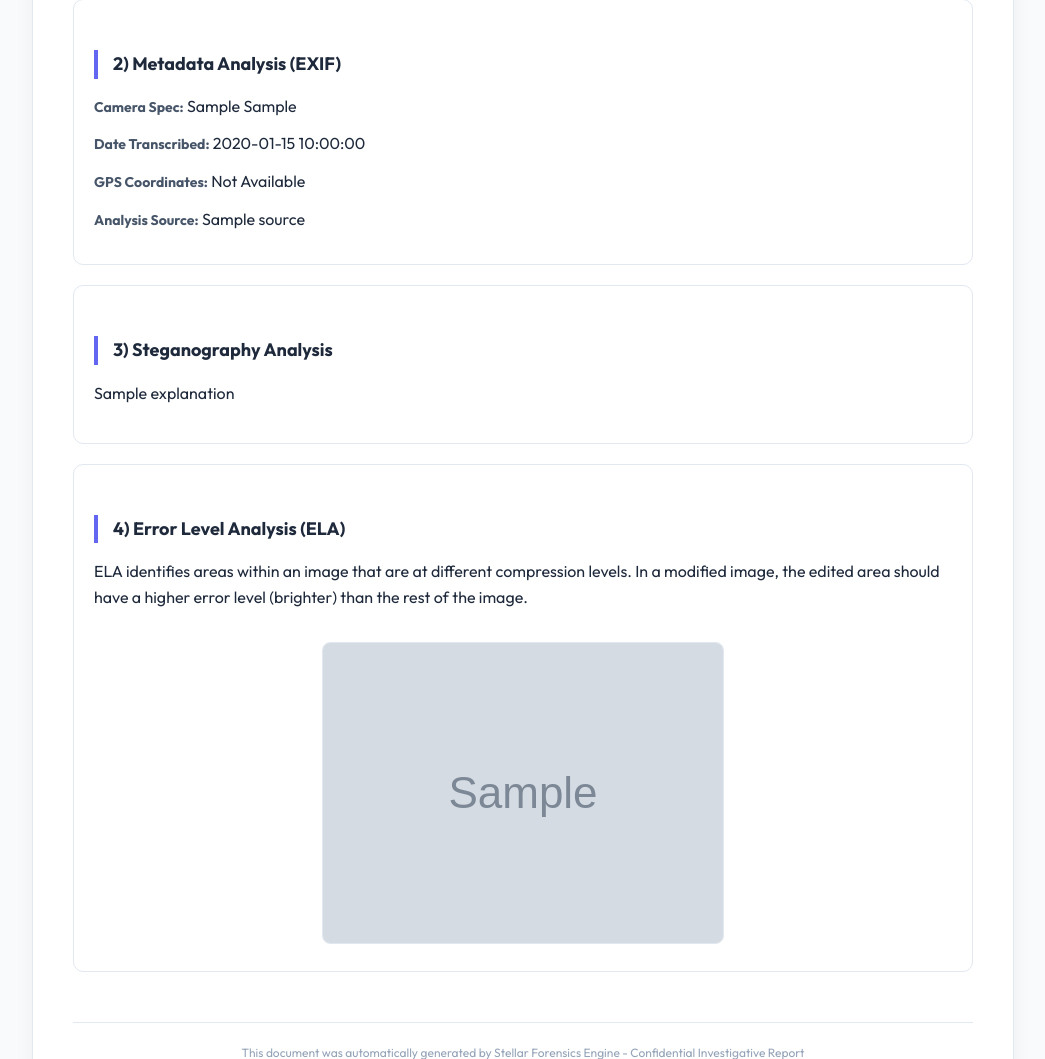
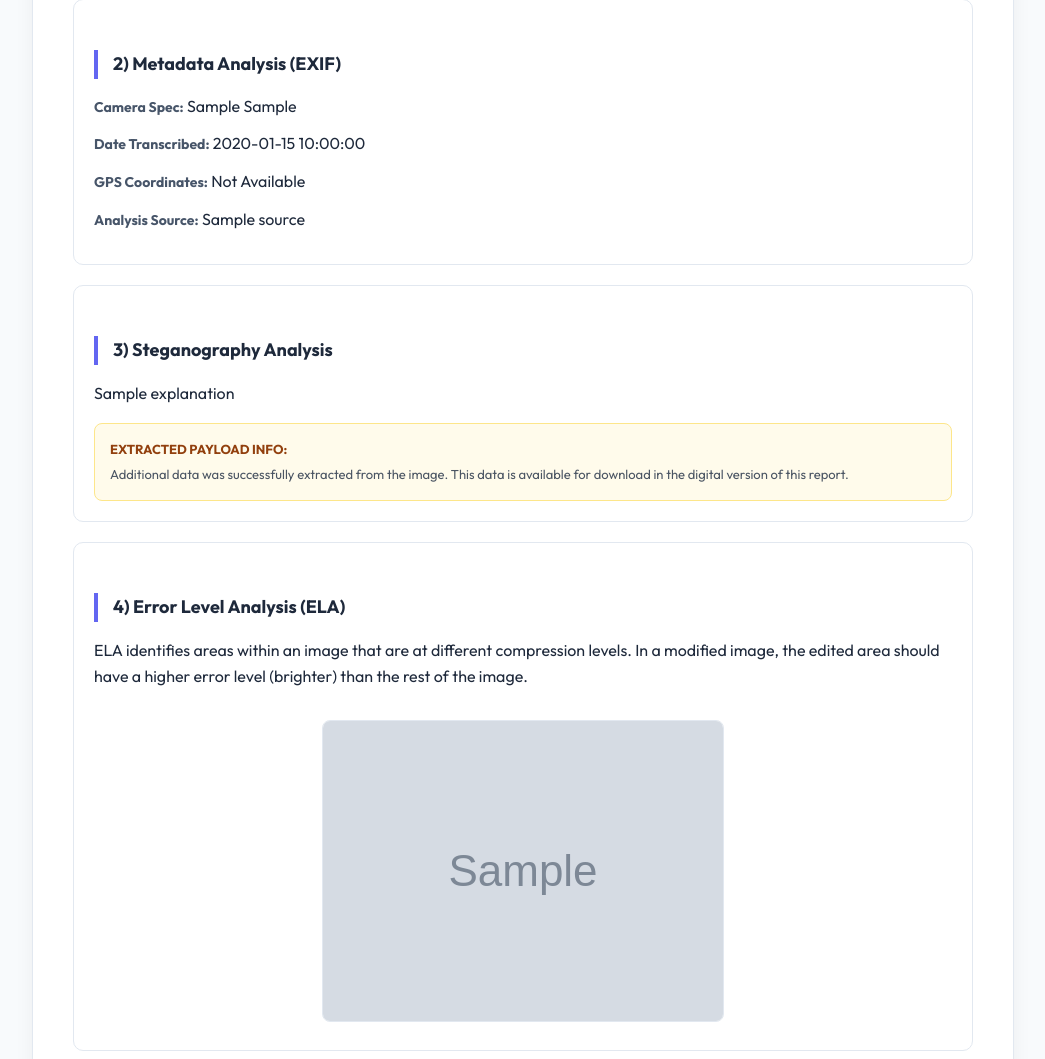
Before and after one commit to Dfkoon/Student-help.bau.koon, a Flask app: template templates/report_template.html in a window 1280 px wide. Shown: the part 890-1949 px from the top of the page, without its empty margins (117-1162 px from the left). Run offline with Flask 3, Linux system fonts and the light colour scheme; the template is opened without the code that fills it: most values are stand-ins (such as "Sample title", 1, 10 or a date in 2020); grey boxes marked "Sample" are stand-in pictures.

Commit message:
Add hidden data extraction and download feature

```diff
--- a/app.py
+++ b/app.py
@@ -210,25 +210,31 @@ def extract_exif_with_pil(image_path: str) -> Dict[str, Any]:
 # =========================
 # Hidden data detection
 # =========================
-def detect_hidden_data(image_path: str, report_path: str) -> Tuple[str, str]:
-    payload = os.path.join(report_path, "payload.bin")
+def detect_hidden_data(image_path: str, report_id: str) -> Tuple[str, str, Optional[str]]:
+    report_path = os.path.join(REPORTS_DIR, report_id)
+    payload_file = os.path.join(report_path, "payload.bin")
 
     # Try steghide (often requires password, but we try empty)
-    safe_run(["steghide", "extract", "-sf", image_path, "-p", "", "-xf", payload])
+    safe_run(["steghide", "extract", "-sf", image_path, "-p", "", "-xf", payload_file])
 
-    if os.path.exists(payload) and os.path.getsize(payload) > 0:
-        return "DETECTED", "Hidden data successfully extracted using Steghide."
+    if os.path.exists(payload_file) and os.path.getsize(payload_file) > 0:
+        return "DETECTED", "Hidden data successfully extracted using Steghide.", "payload.bin"
 
     # Try binwalk
-    bw = safe_run(["binwalk", "-e", image_path])
+    bw = safe_run(["binwalk", "-e", image_path, "-C", report_path])
     if bw["available"]:
-        extracted_dir = os.path.join(os.path.dirname(image_path), f"_{os.path.basename(image_path)}.extracted")
+        extracted_dir_name = f"_{os.path.basename(image_path)}.extracted"
+        extracted_dir = os.path.join(report_path, extracted_dir_name)
         if os.path.isdir(extracted_dir):
             files = os.listdir(extracted_dir)
             if files:
-                return "DETECTED", "Embedded files found within the image."
+                # Zip the extracted directory for download
+                zip_name = f"extracted_files_{report_id}.zip"
+                zip_path = os.path.join(report_path, zip_name)
+                shutil.make_archive(zip_path.replace('.zip', ''), 'zip', extracted_dir)
+                return "DETECTED", "Embedded files found and extracted within the image.", zip_name
 
-    return "NOT_DETECTED", "No obvious hidden data found in this image."
+    return "NOT_DETECTED", "No obvious hidden data found in this image.", None
 
 # =========================
 # Routes
@@ -286,7 +292,7 @@ def gui_analyze():
 
     hashes = compute_hashes(image_path)
     metadata = extract_exif_with_pil(image_path)
-    status, explanation = detect_hidden_data(image_path, report_path)
+    status, explanation, payload_filename = detect_hidden_data(image_path, report_id)
 
     # AI Detection
     ai_result = None
@@ -312,6 +318,27 @@ def gui_analyze():
             'model_available': False
         }
 
+    # Determine Overall Result
+    is_ai_suspicious = ai_result.get('is_manipulated', False) if ai_result else False
+    is_traditional_suspicious = (status == "DETECTED")
+
+    is_overall_suspicious = is_ai_suspicious or is_traditional_suspicious
+
+    # Unified Explanation
+    if is_overall_suspicious:
+        overall_verdict = "Suspicious / Contains Hidden Data"
+        overall_badge = "red"
+        if is_ai_suspicious and is_traditional_suspicious:
+            unified_explanation = "Multiple detection methods (AI and traditional) have identified high signs of manipulation or hidden data."
+        elif is_ai_suspicious:
+            unified_explanation = f"AI analysis has flagged this image as suspicious (Verdict: {ai_result.get('verdict', 'Suspicious')})."
+        else:
+            unified_explanation = explanation
+    else:
+        overall_verdict = "Clean"
+        overall_badge = "green"
+        unified_explanation = "No obvious signs of manipulation or hidden data found."
+
     # Dynamic Report Content (English)
     report_data = {
         "report_id": report_id,
@@ -323,11 +350,11 @@ def gui_analyze():
         "status": status,
         "explanation": explanation,
         "ela_image": f"/report/{report_id}/file/{ela_filename}" if ela_success else None,
-        "plain_badge_class": "green" if status == "NOT_DETECTED" else "red",
-        "plain_overall": "Clean" if status == "NOT_DETECTED" else "Suspicious / Contains Hidden Data",
-        "plain_hidden_answer": "None" if status == "NOT_DETECTED" else "Yes, content detected",
-        "plain_hidden_explain": explanation,
-        "plain_tampering_explain": "Based on preliminary EXIF data analysis, the image appears authentic." if metadata['camera_make'] else "Warning: Lack of camera data may indicate software processing.",
+        "plain_badge_class": overall_badge,
+        "plain_overall": overall_verdict,
+        "plain_hidden_answer": "Yes, content detected" if is_overall_suspicious else "None",
+        "plain_hidden_explain": unified_explanation,
+        "plain_tampering_explain": "Based on preliminary EXIF data analysis, the image appears authentic." if metadata.get('camera_make') else "Warning: Lack of camera data may indicate software processing.",
         "plain_signals": "Digital fingerprint and metadata verified.",
         "plain_note": "This report is an automated analysis and does not replace manual forensic investigation in complex cases.",
         # AI Detection Results
@@ -335,7 +362,8 @@ def gui_analyze():
         "ai_available": AI_AVAILABLE and ai_result.get('success', False),
         "ai_confidence": ai_result.get('confidence', 75) if ai_result else 75,
         "ai_verdict": ai_result.get('verdict', 'Not available') if ai_result else 'Not available',
-        "ai_is_manipulated": ai_result.get('is_manipulated', False) if ai_result else False,
+        "ai_is_manipulated": is_ai_suspicious,
+        "payload_url": f"/report/{report_id}/payload" if payload_filename else None,
     }
 
     # Save Analysis JSON
@@ -372,6 +400,24 @@ def view_json(rid):
 def download_report(rid):
     path = os.path.join(REPORTS_DIR, rid, "report.html")
     return send_file(path, as_attachment=True, download_name=f"forensic_report_{rid}.html")
+
+@app.route("/report/<rid>/payload")
+def download_payload(rid):
+    # Find any .bin or .zip file that was extracted
+    report_path = os.path.join(REPORTS_DIR, rid)
+    if not os.path.exists(report_path):
+        return jsonify({"error": "Report not found"}), 404
+
+    files = os.listdir(report_path)
+    payload_file = None
+    for f in files:
+        if f.endswith(".zip") or f == "payload.bin":
+            payload_file = f
+            break
+
+    if payload_file:
+        return send_file(os.path.join(report_path, payload_file), as_attachment=True)
+    return jsonify({"error": "No payload found"}), 404
 
 @app.route("/report/<rid>/pdf")
 def download_pdf(rid):
--- a/templates/report_template.html
+++ b/templates/report_template.html
@@ -190,6 +190,18 @@
         <div class="box">
             <h2>3) Steganography Analysis</h2>
             <p>{{explanation}}</p>
+            {% if payload_url %}
+            <div
+                style="background: #fffbeb; border: 1px solid #fde68a; padding: 15px; border-radius: 8px; margin-top: 10px;">
+                <b
+                    style="color: #92400e; font-size: 13px; text-transform: uppercase; display: block; margin-bottom: 5px;">Extracted
+                    Payload Info:</b>
+                <p style="font-size: 13px; color: #4b5563; margin: 0;">
+                    Additional data was successfully extracted from the image. This data is available for download in
+                    the digital version of this report.
+                </p>
+            </div>
+            {% endif %}
         </div>
 
         {% if ai_available %}
--- a/templates/result.html
+++ b/templates/result.html
@@ -274,6 +274,11 @@
             <p style="margin-bottom: 2rem; color: var(--text-muted);">View the full forensic report in your browser or
                 download it for documentation.</p>
             <div class="actions">
+                {% if payload_url %}
+                <a href="{{ payload_url }}" class="btn btn-primary" style="background: var(--success);">
+                    <span>📥</span> Download Extracted Data
+                </a>
+                {% endif %}
                 <a href="{{ html_url }}" target="_blank" class="btn btn-outline">
                     <span>👁️</span> View Document
                 </a>
```
